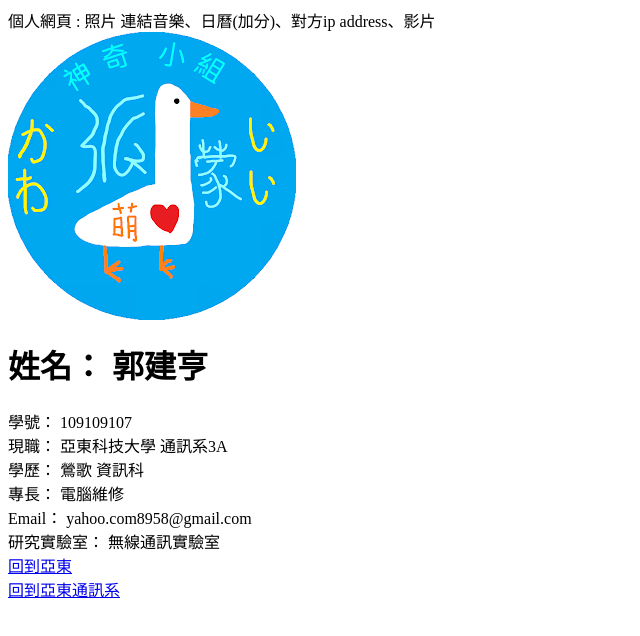
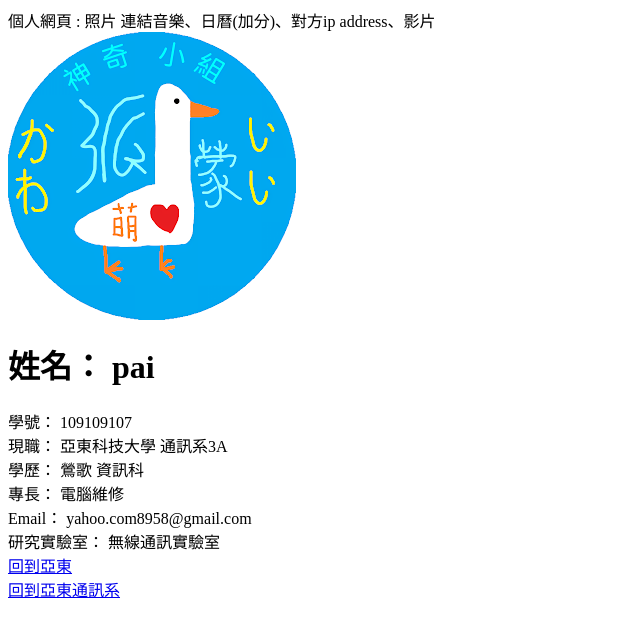
Before and after one commit to PaimonKawaii/PaimonKawaii.github.io, a plain HTML site: page self_introduce/index.html in a window 1280 px wide. Shown: the whole page, without its empty margins (0-640 px from the left). Drawn offline with Linux system fonts and the light colour scheme.

Commit message:
Update index.html

```diff
--- a/self_introduce/index.html
+++ b/self_introduce/index.html
@@ -4,7 +4,7 @@
 <body>
 個人網頁 : 照片 連結音樂、日曆(加分)、對方ip address、影片<br>
 <img src="image/mypic.jpg"></a><br>
-<h1>姓名： 郭建亨</h1>
+<h1>姓名： pai</h1>
 學號： 109109107<br>
 現職： 亞東科技大學 通訊系3A<br>
 學歷： 鶯歌 資訊科<br>
```
